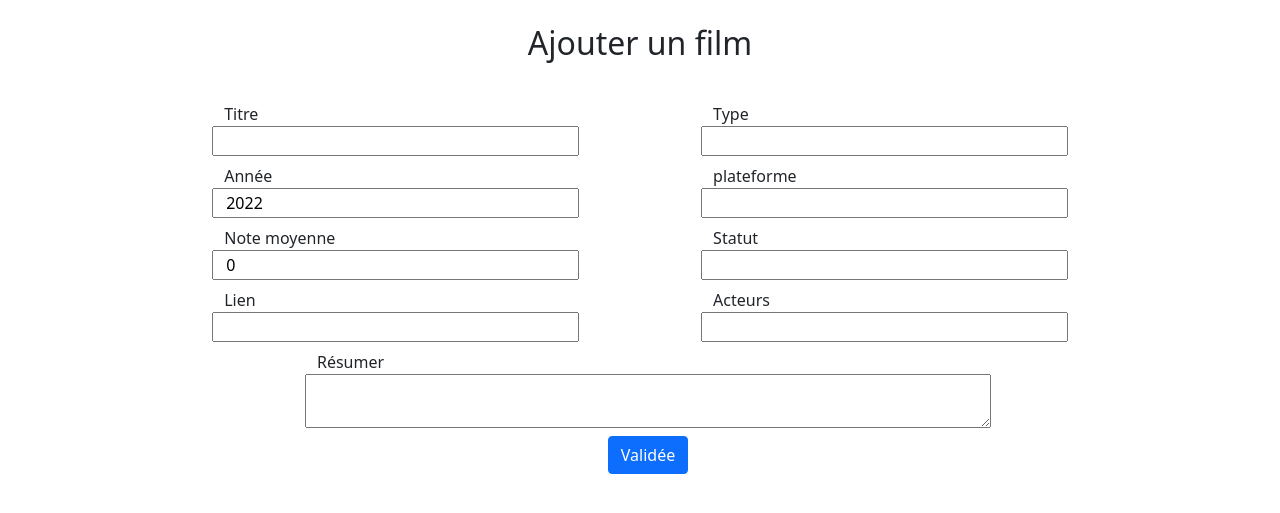
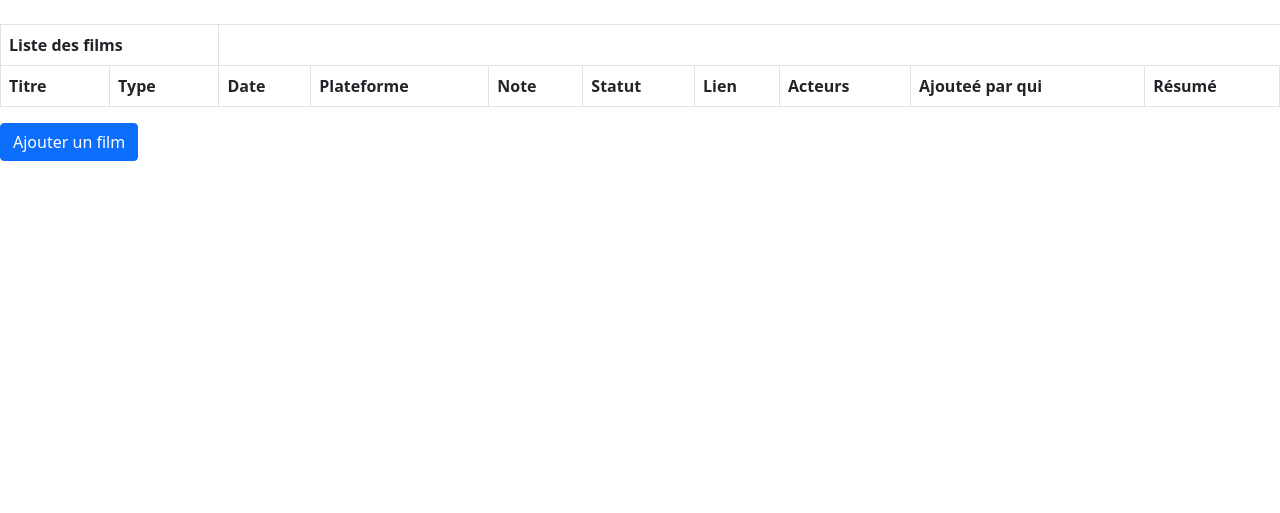
Before and after one commit to jordanlat/Projet_Culture, a Django app: page /saveFilm in a window 1280 px wide. Shown: the part 81-594 px from the top of the page. Run offline with Django 4.2, Linux system fonts and the light colour scheme; tables that the repository leaves empty hold one stand-in row (values such as "Sample post"); lists and menus that the app fills with data are empty.

Commit message:
Modal ajout film + début liste film

```diff
--- a/appfilms/views.py
+++ b/appfilms/views.py
@@ -5,13 +5,14 @@ from .filmForm import  FilmForm
 
 def filmView(request):
     form = FilmForm()
-    if(request.POST):
-        saveFilm(request)
-    return render(request, 'appfilms/appfilms.html', {"form": form})
+    database = Film.objects.all()
+    a={"film_list": database}
+    return render(request, 'appfilms/appfilms.html', a)
 
 
 def saveFilm(request):
     form = Film()
+
 
     if(request.POST):
         data = request.POST.dict()
--- a/templates/appfilms/appfilms.html
+++ b/templates/appfilms/appfilms.html
@@ -1,34 +1,92 @@
 <!DOCTYPE html>
 <html lang="fr">
+
 <head>
     <meta charset="UTF-8">
     <meta http-equiv="X-UA-Compatible" content="IE=edge">
     <meta name="viewport" content="width=device-width, initial-scale=1.0">
-    <link rel="stylesheet" href="https://cdn.jsdelivr.net/npm/bootstrap@5.1.3/dist/css/bootstrap.min.css" integrity="sha384-1BmE4kWBq78iYhFldvKuhfTAU6auU8tT94WrHftjDbrCEXSU1oBoqyl2QvZ6jIW3" crossorigin="anonymous">
+    <link rel="stylesheet" href="https://cdn.jsdelivr.net/npm/bootstrap@5.1.3/dist/css/bootstrap.min.css"
+        integrity="sha384-1BmE4kWBq78iYhFldvKuhfTAU6auU8tT94WrHftjDbrCEXSU1oBoqyl2QvZ6jIW3" crossorigin="anonymous">
+    <script src="https://cdn.jsdelivr.net/npm/bootstrap@5.1.3/dist/js/bootstrap.min.js"></script>
     <title>Films</title>
 </head>
+
 <body>
-    <header class="d-flex flex-wrap align-items-center justify-content-center justify-content-md-between py-3 mb-4 border-bottom">
+    <header
+        class="d-flex flex-wrap align-items-center justify-content-center justify-content-md-between py-3 mb-4 border-bottom">
         <div class="gTitre d-flex align-items-center col-md-3 mb-2 mb-md-0 text-dark text-decoration-none">
-            <h1  class="navbar-nav me-auto mb-2 mb-lg-0">Films/Séries</h1>
+            <h1 class="navbar-nav me-auto mb-2 mb-lg-0">Films/Séries</h1>
         </div>
         <div class="col-md-3 text-end">
             <div class="bt_logout">
-                <a  class="btn btn-outline-primary me-2" href="{% url 'logout' %}">Déconnexion</a>
+                <a class="btn btn-outline-primary me-2" href="{% url 'logout' %}">Déconnexion</a>
             </div>
         </div>
     </header>
+    <content>
+        <!-- LIST FILM -->
 
-    <content>
-        <div class="titre_page d-flex justify-content-center m-4">
-            <h2>Ajouter un film</h2>
+        <div class="films_list border-left-5">
+
+            <table class="table table-striped table-hover table-bordered">
+                <thead>
+                    <tr>
+                        <th colspan="2">Liste des films</th>
+                    </tr>
+                    <tr>
+                        <th scope="col">Titre</th>
+                        <th scope="col">Type</th>
+                        <th scope="col">Date</th>
+                        <th scope="col">Plateforme</th>
+                        <th scope="col">Note</th>
+                        <th scope="col">Statut</th>
+                        <th scope="col">Lien</th>
+                        <th scope="col">Acteurs</th>
+                        <th scope="col">Ajouteé par qui</th>
+                        <th scope="col">Résumé</th>
+                    </tr>
+                </thead>
+                <tbody>
+                    {% for film in film_list %}
+                    <tr>
+                        <td>{{ film.titre }}</td>
+                        <td>{{ film.type }}</td>
+                        <td>{{ film.date }}</td>
+                        <td>{{ film.plateforme }}</td>
+                        <td>{{ film.moy_note }}</td>
+                        <td>{{ film.statut }}</td>
+                        <td><a href="{{ film.liens }}">{{ film.liens }}</a></td>
+                        <td>{{ film.acteurs }}</td>
+                        <td>{{ film.par_qui }}</td>
+                        <td>{{ film.resume }}</td>
+                    </tr>
+                    {% endfor %}
+                </tbody>
+            </table>
         </div>
+
+
+
+        <!-- Button trigger modal -->
+        <button type="button" class="btn btn-primary" data-bs-toggle="modal" data-bs-target="#exampleModal">
+            Ajouter un film
+        </button>
+
+        <!-- Modal -->
+        <div class="modal fade" id="exampleModal" tabindex="-1" aria-labelledby="exampleModalLabel" aria-hidden="true">
+            <div class="modal-dialog">
+                <div class="modal-content">
+                    <div class="modal-header">
+                        <h5 class="modal-title" id="exampleModalLabel">Ajouter un film</h5>
+                        <button type="button" class="btn-close" data-bs-dismiss="modal" aria-label="Close"></button>
+                    </div>
+                    <div class="modal-body">
                         <div>
                             <tr>
                                 <div class="container">
                                     <div class="row">
                                         <div class="col-md">
-                            <form action="" method="post">
+                                            <form action="saveFilm" method="post">
                                                 {% csrf_token %}
                                                 <div class="row justify-content-evenly m-2">
                                                     <div class="col-sm-4">
@@ -36,7 +94,7 @@
                                                             <label for="titre">Titre</label>
                                                         </div>
                                                         <div class="row">
-                                        <input type="text" id="titre" name="titre">
+                                                            <input type="text" id="titre" name="titre" required>
                                                         </div>
                                                     </div>
                                                     <div class="col-sm-4">
@@ -44,7 +102,7 @@
                                                             <label for="type">Type</label>
                                                         </div>
                                                         <div class="row">
-                                        <input type="text" id="type" name="type">
+                                                            <input type="text" id="type" name="type" required>
                                                         </div>
                                                     </div>
                                                 </div>
@@ -54,7 +112,8 @@
                                                             <label for="">Année</label>
                                                         </div>
                                                         <div class="row">
-                                        <input type="number" id="date" min="1895" max="2100" value="2022" name="date">
+                                                            <input type="number" id="date" min="1895" max="2100"
+                                                                value="2022" name="date">
                                                         </div>
                                                     </div>
                                                     <div class="col-sm-4">
@@ -62,7 +121,8 @@
                                                             <label for="">plateforme</label>
                                                         </div>
                                                         <div class="row">
-                                        <input type="text" id="plateforme" name="plateforme">
+                                                            <input type="text" id="plateforme" name="plateforme"
+                                                                required>
                                                         </div>
                                                     </div>
                                                 </div>
@@ -80,7 +140,7 @@
                                                             <label for="">Statut</label>
                                                         </div>
                                                         <div class="row">
-                                        <input type="text" id='statut' name="statut">
+                                                            <input type="text" id='statut' name="statut" required>
                                                         </div>
                                                     </div>
                                                 </div>
@@ -105,13 +165,15 @@
                                                 <div class="container d-flex justify-content-md-center  m-2">
                                                     <div class="row">
                                                         <label for="">Résumer</label>
-                                        <textarea id="resume" cols="60" rows="2"  name="resume"></textarea>
+                                                        <textarea id="resume" cols="60" rows="2"
+                                                            name="resume"></textarea>
                                                     </div>
                                                 </div>
                                                 <div class="container d-flex justify-content-md-center m-2">
                                                     <div class="row align-items-center">
                                                         <div class="col">
-                                        <input type="submit" value="Validée" class="btn btn-primary">
+                                                            <input type="submit" value="Validée" class="btn btn-primary"
+                                                                data-bs-dismiss="modal">
                                                         </div>
                                                     </div>
                                                 </div>
@@ -121,6 +183,11 @@
                                 </div>
                             </tr>
                         </div>
+                    </div>
+                </div>
+            </div>
+        </div>
     </content>
 </body>
+
 </html>
```
Lines whose indentation alone changed are shown as unchanged.
